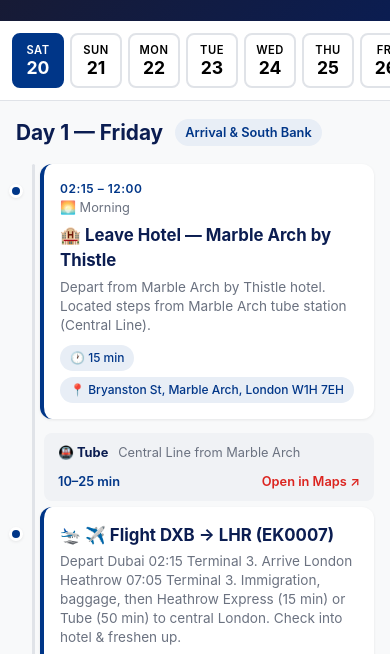
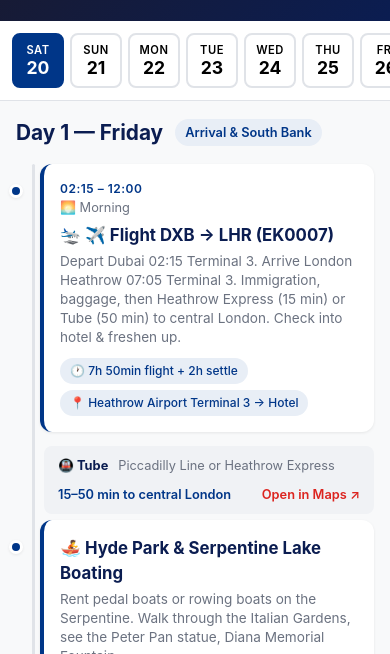
Before and after one commit to michelTalabat/MichelLondon26, a plain HTML site: page schedule.html in a window 390 px wide. Shown: the part 159-813 px from the top of the page. Drawn offline with Linux system fonts and the light colour scheme.

Commit message:
fix: remove hotel from day 1 and hide planner tab on mobile
Co-Authored-By: Claude Opus 4.6 <noreply@anthropic.com>

```diff
--- a/data.json
+++ b/data.json
@@ -14,21 +14,6 @@
         "morning": {
           "time": "02:15 – 12:00",
           "options": [
-            {
-              "id": "hotel-start-d1",
-              "name": "Leave Hotel — Marble Arch by Thistle",
-              "icon": "🏨",
-              "description": "Depart from Marble Arch by Thistle hotel. Located steps from Marble Arch tube station (Central Line).",
-              "duration": "15 min",
-              "address": "Bryanston St, Marble Arch, London W1H 7EH",
-              "confirmed": true,
-              "transport_to_next": {
-                "mode": "Tube",
-                "line": "Central Line from Marble Arch",
-                "duration": "10–25 min",
-                "maps_url": "https://www.google.com/maps/dir/Thistle+Marble+Arch/Central+London"
-              }
-            },
             {
               "id": "d1-m-1",
               "name": "✈️ Flight DXB → LHR (EK0007)",
@@ -122,15 +107,6 @@
               "duration": "30 min",
               "address": "Westminster Bridge, SE1 7GP",
               "confirmed": false
-            },
-            {
-              "id": "hotel-end-d1",
-              "name": "Return to Hotel — Marble Arch by Thistle",
-              "icon": "🏨",
-              "description": "Head back to the hotel for the night. Marble Arch tube station is on the Central Line.",
-              "duration": "15 min",
-              "address": "Bryanston St, Marble Arch, London W1H 7EH",
-              "confirmed": true
             }
           ]
         }
--- a/schedule.json
+++ b/schedule.json
@@ -1,6 +1,5 @@
 {
   "2026-06-20-morning": [
-    "hotel-start-d1",
     "d1-m-1",
     "d7-m-1"
   ],
@@ -16,8 +15,7 @@
   ],
   "2026-06-20-evening": [
     "d6-m-2",
-    "d3-e-1",
-    "hotel-end-d1"
+    "d3-e-1"
   ],
   "2026-06-23-morning": [
     "hotel-start-d4",
--- a/styles.css
+++ b/styles.css
@@ -63,6 +63,12 @@ body:not(.planner-page) {
   color: var(--white);
   border-bottom-color: var(--red);
   background: rgba(255,255,255,0.05);
+}
+
+@media (max-width: 767px) {
+  .nav-link[href="index.html"] {
+    display: none;
+  }
 }
 
 /* === Hero === */
```
